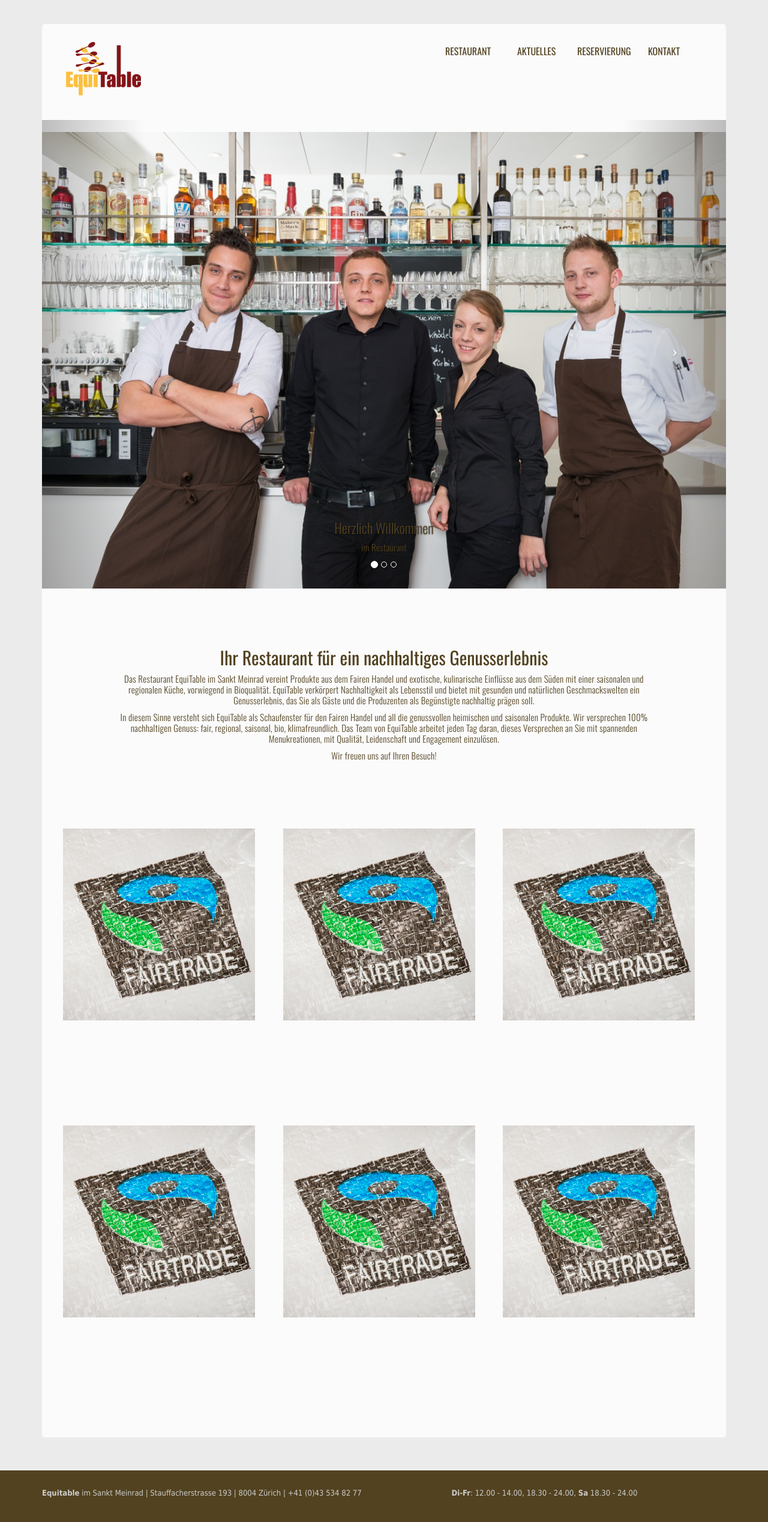
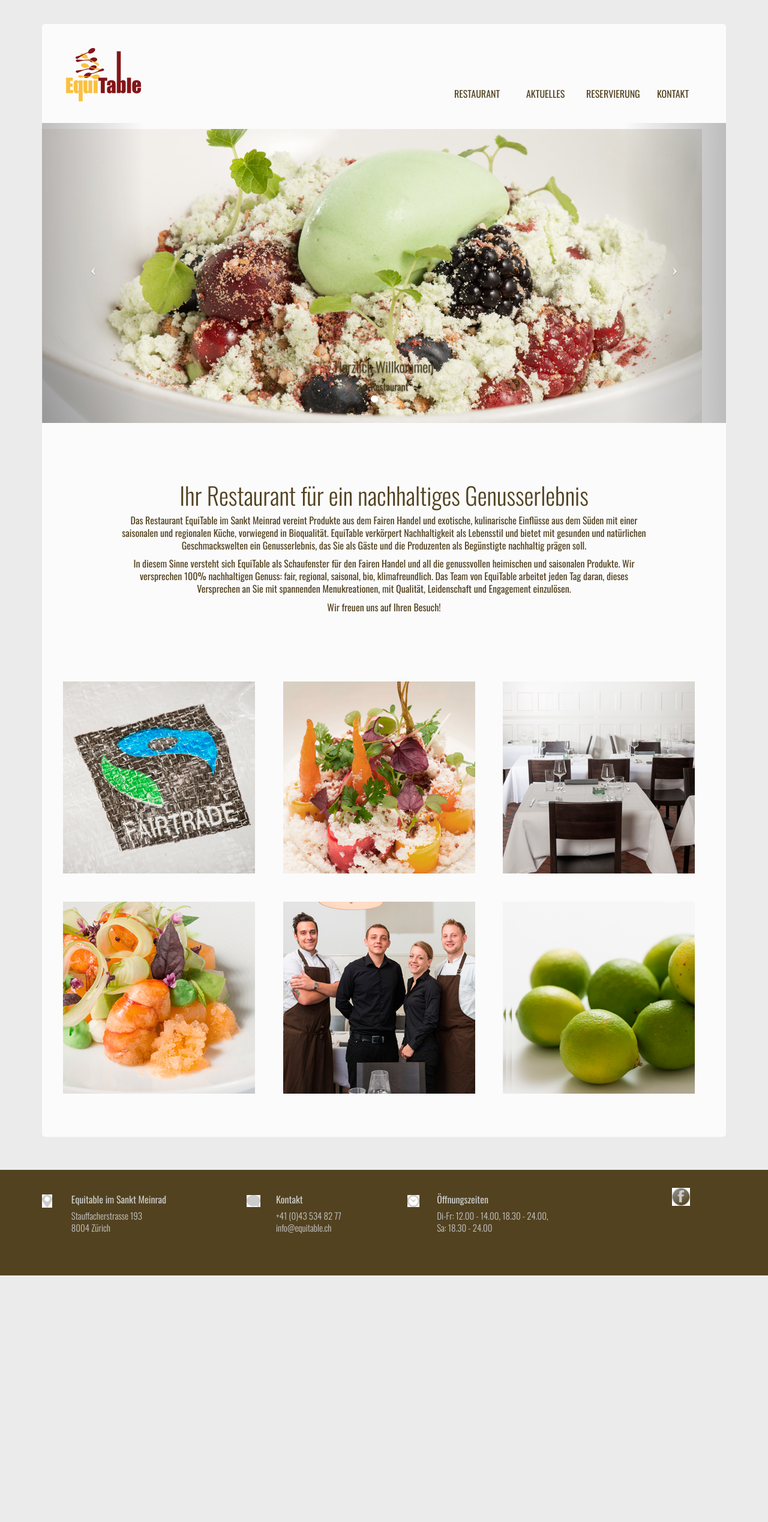
Before and after one commit to mklarmann/equitable, a Jekyll site: the page built from index.md, in a window 1280 px wide. Shown: the whole page at 60% size. Built offline with Jekyll 4.4.1, drawn with Linux system fonts in a browser that asks for light colours; after the commit the page ends 2126 px from its top, so only the background shows below that.

Commit message:
front-page

```diff
--- a/_includes/themes/twitter/default.html
+++ b/_includes/themes/twitter/default.html
@@ -189,12 +189,49 @@
   		<div class="container">
 			<div class="hidden-xs" style="height:20px"><br /></div>
   			<div class="row">
-		       <div class="col-md-6 ">
-		         <p><strong>Equitable</strong> im Sankt Meinrad | Stauffacherstrasse 193 | 8004 Zürich | +41 (0)43 534 82 77</p>
-			 	 </div>
-	      	 	<div class="col-md-4 col-md-offset-1">
-	          	  <p><strong>Di-Fr</strong>: 12.00 - 14.00, 18.30 - 24.00, <strong>Sa</strong> 18.30 - 24.00</p>
+		       	<div class="col-md-3">
+					<div class="row">
+						<div class="col-md-2">
+				 			<img src="{{ ASSET_PATH }}/images/icon_footer_location.png" />
+						</div>
+						<div class="col-md-10">
+							<h3>Equitable im Sankt Meinrad</h3>
+		         			<p>Stauffacherstrasse 193</br>8004 Zürich</p>
+						</div>
+					</div>
+			 	</div>
+		       	<div class="col-md-3 ">
+					<div class="row">
+						<div class="col-md-2 col-md-offset-2">
+				 			<img src="{{ ASSET_PATH }}/images/icon_footer_contact.png" />
+						</div>
+						<div class="col-md-8">
+							<h3>Kontakt</h3>
+		         			<p>+41 (0)43 534 82 77</br>info@equitable.ch</p>
+						</div>
+					</div>
+			 	</div>
+
+
+	      	 	<div class="col-md-3">
+					<div class="row">
+						<div class="col-md-2 col-md-offset-1">
+							<img src="{{ ASSET_PATH }}/images/icon_footer_openhours.png" />
+						</div>
+						<div class="col-md-9">
+							<h3>Öffnungszeiten</h3>
+	          	  			<p>Di-Fr: 12.00 - 14.00, 18.30 - 24.00, </br>Sa: 18.30 - 24.00</p>
+						</div>
+					</div>
 		  		</div>
+
+	      	 	<div class="col-md-2 col-md-offset-1">
+						<a href="https://www.facebook.com/SANKTMEINRAD"><img src="{{ ASSET_PATH }}/images/icon-footer_facebook.png" style="float:right;margin-right:60px"/></a>
+		  		</div>
+
+
+
+
 			  <!--   Website &copy; {{ site.time | date: '%Y' }} {{ site.author.name }} -->
   			</div>
   		</div>
--- a/_includes/themes/twitter/start.html
+++ b/_includes/themes/twitter/start.html
@@ -14,7 +14,7 @@
 		  <!-- Wrapper for slides -->
 		  <div class="carousel-inner">
 		    <div class="item active">
-		      <img class="img-responsive" src="{{ ASSET_PATH }}/images/team-test.jpg" alt="...">
+		      <img class="img-responsive" src="{{ ASSET_PATH }}/images/start_equitable_02food.jpg" alt="...">
 		      <div class="carousel-caption">
 			      <h3>Herzlich Willkommen</h3>
 			      <p>im Restaurant</p>
@@ -28,7 +28,7 @@
 		      </div>
 		    </div>
 		    <div class="item ">
-		      <img class="img-responsive" src="{{ ASSET_PATH }}/images/team-test.jpg" alt="...">
+		      <img class="img-responsive" src="{{ ASSET_PATH }}/images/start_equitable_03zutaten.jpg" alt="...">
 		      <div class="carousel-caption">
 			      <h3>Herzlich Willkommen</h3>
 			      <p>im Restaurant</p>
@@ -103,8 +103,9 @@
 	</div>
 
 	<div class="row">
+
+		<a href="{{ BASE_PATH }}/restaurant/karte">
 		<div class="col-md-4">
-
 		  <div class="flip-container" ontouchstart="this.classList.toggle('hover');">
 		  	<div class="flipper">
 		  		<div class="front">
@@ -113,60 +114,63 @@
 		  		</div>
 		  		<div class="back">
 		  			<!-- back content -->
+				  <img class="img-responsive" src="{{ ASSET_PATH }}/images/newTeaser00-textBG.png" style="position:absolute;top:0px;left:0px;z-index:-1;"/>
+
+				<div style="z-index:1;">
 				  <h2>Unsere Küche</h2>
 				  <p>Geniessen mit gutem Gewissen – unsere Küche legt höchsten Wert auf  biologische, fair gehandelte und regionale Produkte und vegetarische, klimafreundliche Gerichte.</p>
-
-
-  				<a style="float:right;margin-top:-30px" href="{{ BASE_PATH }}/restaurant/karte"><img class="img-responsive" src="{{ ASSET_PATH }}/images/weiter-btn-alpha.png" /></a>
+				</div>
 
 		  		</div>
 		  	</div>
 		  </div>
-		</div>
+		</div></a>
 
 
+		<a href="{{ BASE_PATH }}/aktuelles/Galerie">
 		<div class="col-md-4">
-
 		  <div class="flip-container" ontouchstart="this.classList.toggle('hover');">
 		  	<div class="flipper">
 		  		<div class="front">
 		  			<!-- front content -->
-					<img class="img-responsive" src="{{ ASSET_PATH }}/images/newTeaser04-kueche.png" />
+					<img class="img-responsive" src="{{ ASSET_PATH }}/images/newTeaser06-Galerie.png" />
 		  		</div>
 		  		<div class="back">
 		  			<!-- back content -->
-				  <h2>Unsere Küche</h2>
-				  <p>Geniessen mit gutem Gewissen – unsere Küche legt höchsten Wert auf  biologische, fair gehandelte und regionale Produkte und vegetarische, klimafreundliche Gerichte.</p>
+				  <img class="img-responsive" src="{{ ASSET_PATH }}/images/newTeaser00-textBG.png" style="position:absolute;top:0px;left:0px;z-index:-1;"/>
 
-
-  				<a style="float:right;margin-top:-30px" href="{{ BASE_PATH }}/restaurant/karte"><img class="img-responsive" src="{{ ASSET_PATH }}/images/weiter-btn-alpha.png" /></a>
+				<div style="z-index:1;">
+				  <h2>Galerie</h2>
+				  <p>Das Auge isst mit. Lassen Sie sich von uns nicht nur geschmacklich, sondern auch optisch überzeugen.</p>
+				</div>
 
 		  		</div>
 		  	</div>
 		  </div>
-		</div>
+		</div></a>
 
 
+		<a href="{{ BASE_PATH }}/reservierung/Reservation">
 		<div class="col-md-4">
-
 		  <div class="flip-container" ontouchstart="this.classList.toggle('hover');">
 		  	<div class="flipper">
 		  		<div class="front">
 		  			<!-- front content -->
-					<img class="img-responsive" src="{{ ASSET_PATH }}/images/newTeaser04-kueche.png" />
+					<img class="img-responsive" src="{{ ASSET_PATH }}/images/newTeaser03-reservierung.png" />
 		  		</div>
 		  		<div class="back">
 		  			<!-- back content -->
-				  <h2>Unsere Küche</h2>
-				  <p>Geniessen mit gutem Gewissen – unsere Küche legt höchsten Wert auf  biologische, fair gehandelte und regionale Produkte und vegetarische, klimafreundliche Gerichte.</p>
+				  <img class="img-responsive" src="{{ ASSET_PATH }}/images/newTeaser00-textBG.png" style="position:absolute;top:0px;left:0px;z-index:-1;"/>
 
-
-  				<a style="float:right;margin-top:-30px" href="{{ BASE_PATH }}/restaurant/karte"><img class="img-responsive" src="{{ ASSET_PATH }}/images/weiter-btn-alpha.png" /></a>
+				<div style="z-index:1;">
+				  <h2>Reservierung</h2>
+				  <p>Nutzen Sie die Gelegenheit und reservieren Sie Ihren Tisch gleich online.</p>
+				</div>
 
 		  		</div>
 		  	</div>
 		  </div>
-		</div>
+		</div></a>
 
 
 
@@ -174,71 +178,80 @@
 
 
 	<div class="row">
+
+
+
+		<a href="{{ BASE_PATH }}/restaurant/karte">
 		<div class="col-md-4">
-
 		  <div class="flip-container" ontouchstart="this.classList.toggle('hover');">
 		  	<div class="flipper">
 		  		<div class="front">
 		  			<!-- front content -->
-  					<img class="img-responsive" src="{{ ASSET_PATH }}/images/newTeaser04-kueche.png" />
+					<img class="img-responsive" src="{{ ASSET_PATH }}/images/newTeaser01-karte.png" />
 		  		</div>
 		  		<div class="back">
 		  			<!-- back content -->
-  				  <h2>Unsere Küche</h2>
-  				  <p>Geniessen mit gutem Gewissen – unsere Küche legt höchsten Wert auf  biologische, fair gehandelte und regionale Produkte und vegetarische, klimafreundliche Gerichte.</p>
+				  <img class="img-responsive" src="{{ ASSET_PATH }}/images/newTeaser00-textBG.png" style="position:absolute;top:0px;left:0px;z-index:-1;"/>
 
-
-    				<a style="float:right;margin-top:-30px" href="{{ BASE_PATH }}/restaurant/karte"><img class="img-responsive" src="{{ ASSET_PATH }}/images/weiter-btn-alpha.png" /></a>
+				<div style="z-index:1;">
+				  <h2>Karte</h2>
+				  <p>Hinter jedem der hochwertigen, nachhaltigen Produkte, die unser Küchenduo zu Köstlichkeiten verarbeitet, verbirgt sich eine Geschichte die wir Ihnen näher bringen möchten.</p>
+				</div>
 
 		  		</div>
 		  	</div>
 		  </div>
-  		</div>
+		</div></a>
 
 
+
+
+		<a href="{{ BASE_PATH }}/restaurant/unser-team">
 		<div class="col-md-4">
-
 		  <div class="flip-container" ontouchstart="this.classList.toggle('hover');">
 		  	<div class="flipper">
 		  		<div class="front">
 		  			<!-- front content -->
-  					<img class="img-responsive" src="{{ ASSET_PATH }}/images/newTeaser04-kueche.png" />
+					<img class="img-responsive" src="{{ ASSET_PATH }}/images/newTeaser02-team.png" />
 		  		</div>
 		  		<div class="back">
 		  			<!-- back content -->
-  				  <h2>Unsere Küche</h2>
-  				  <p>Geniessen mit gutem Gewissen – unsere Küche legt höchsten Wert auf  biologische, fair gehandelte und regionale Produkte und vegetarische, klimafreundliche Gerichte.</p>
+				  <img class="img-responsive" src="{{ ASSET_PATH }}/images/newTeaser00-textBG.png" style="position:absolute;top:0px;left:0px;z-index:-1;"/>
 
-
-    				<a style="float:right;margin-top:-30px" href="{{ BASE_PATH }}/restaurant/karte"><img class="img-responsive" src="{{ ASSET_PATH }}/images/weiter-btn-alpha.png" /></a>
+				<div style="z-index:1;">
+				  <h2>Unsere Team</h2>
+				  <p>Unser Team vereint Spitzenkräfte mit unterschiedlichen Hintergründen und langjähriger Erfahrung in ihrem Metier. Lassen Sie sich persönlich von uns überzeugen.</p>
+				</div>
 
 		  		</div>
 		  	</div>
 		  </div>
-  		</div>
+		</div></a>
 
 
 
+		<a href="{{ BASE_PATH }}/aktuelles/aktuelles/">
 		<div class="col-md-4">
-
 		  <div class="flip-container" ontouchstart="this.classList.toggle('hover');">
 		  	<div class="flipper">
 		  		<div class="front">
 		  			<!-- front content -->
-  					<img class="img-responsive" src="{{ ASSET_PATH }}/images/newTeaser04-kueche.png" />
+					<img class="img-responsive" src="{{ ASSET_PATH }}/images/newTeaser05-aktuell.png" />
 		  		</div>
 		  		<div class="back">
 		  			<!-- back content -->
-  				  <h2>Unsere Küche</h2>
-  				  <p>Geniessen mit gutem Gewissen – unsere Küche legt höchsten Wert auf  biologische, fair gehandelte und regionale Produkte und vegetarische, klimafreundliche Gerichte.</p>
+				  <img class="img-responsive" src="{{ ASSET_PATH }}/images/newTeaser00-textBG.png" style="position:absolute;top:0px;left:0px;z-index:-1;"/>
 
-
-    				<a style="float:right;margin-top:-30px" href="{{ BASE_PATH }}/restaurant/karte"><img class="img-responsive" src="{{ ASSET_PATH }}/images/weiter-btn-alpha.png" /></a>
+				<div style="z-index:1;">
+				  <h2>Aktuelles</h2>
+				  <p>Die Gourmesse 2013 - equiTable war am Samstag, 5.10., in der Showküche live vertreten. </p>
+				</div>
 
 		  		</div>
 		  	</div>
 		  </div>
-  		</div>
+		</div></a>
+
 
 	  </div>
 
--- a/style.css
+++ b/style.css
@@ -95,9 +95,9 @@
 ----------------------------------------- */
 
 h1 {
-	font-family: 'Oswald Regular', "Oswald", "Lucida Grande", sans-serif;
-	font-weight: 400;
-	font-size: 30px;
+	font-family: 'Oswald Light', "Oswald", "Lucida Grande", sans-serif;
+	font-weight: 300;
+	font-size: 40px;
 /*	color: #654B13;*/
 	color: #524220;
 
@@ -123,7 +123,11 @@
 
 }
 
-h3{
+.flipper h2 {
+	padding:20px;
+}
+
+h3 {
 	font-family: 'Oswald Light',  "Oswald", "Lucida Grande", sans-serif;
 	font-weight: 300;
 	font-size: 23px;
@@ -135,21 +139,25 @@
 
 p {
 	font-family: 'Tahoma', "Lucida Grande", sans-serif;
-	font-size: 14px;
+	font-size: 15px;
 /*	color: #71592e;*/
 	color: #524220;
-	line-height: 1.2em;
+	line-height: 1.3em;
+}
+
+.flipper p {
+	padding:15px;
 }
 
 .start p {
-	font-family: 'Oswald Light',  "Oswald", "Lucida Grande", sans-serif;
-	font-weight: 300;
-	font-size: 15px;
+	font-family: 'Oswald Regular',  "Oswald", "Lucida Grande", sans-serif;
+	font-weight: 400;
+	font-size: 16px;
 /*	color: #654B13;*/
 	color: #524220;
-	letter-spacing:0.02em;
-	line-height:1.2em;
-	text-shadow: 0 6 12px #ffffff;
+/*	letter-spacing:0.02em;*/
+	line-height:1.3em;
+/*	text-shadow: 0 6 12px #ffffff;*/
 	/* 15px ist schwierig, weil es das blur ist, d.h. man sieht es nicht mehr
 	--- das macht nix, es wird ja trotzdem schon weiß dahinter und man kann den text besser lesen.. */
 }
@@ -258,7 +266,7 @@
 
 header {
 
-	 padding-top: 0px;
+	 padding-top: 10px;
   /* background: url({{ ASSET_PATH }}/images/cut3.png) repeat-x ;*/
 /*  background: url({{ ASSET_PATH }}/images/background_falling.png) no-repeat;
   background-position:80% 0%;*/
@@ -266,8 +274,10 @@
 
   padding-bottom: 645px;
 
+
+/*  Wie hoch steht die navbox?*/
 /*  margin-bottom:-620px;*/
-  margin-bottom:-670px;
+  margin-bottom:-640px;
 
 
 /*  min-height:150px;*/
@@ -276,9 +286,14 @@
 header nav {
 /*		display:none;*/
 /*	margin-top: -36px; */
-	margin-top: -56px;
-	margin-bottom:-6px; margin-right:0px;
+/*	margin-top: -56px; */
+	margin-top: -6px;
+	margin-bottom:-36px; margin-right:0px;
 	min-height:150px;
+	z-index:2;
+	position:absolute;
+	right:0px;
+
 
 
 
@@ -306,11 +321,16 @@
 header nav ul li img {  max-height: 16px; margin-right:15px; margin-bottom:-1px;}
 
 
-.row{margin-bottom:15px;}
+.row{ margin-bottom:15px; }
 
 #carousel-example-generic {
-	margin-left:-35px;margin-right:-35px;
+	margin-left:-35px; margin-right:-35px;
 }
+
+.carousel-inner {
+	max-height:500px;
+}
+
 
 
 /* -----------------------------------------
@@ -351,16 +371,33 @@
 
 
 footer h3 {
+	font-family: 'Oswald Regular',  "Oswald", "Lucida Grande", sans-serif;
+	font-weight: 400;
 	color:#cccccc;
 
-	font-size: 14px;
-	font-weight: 600;
-/*	font-weight: bold */
-	text-transform: uppercase;
+	font-size: 16px;
+/*	text-transform: uppercase;*/
+	display:inline;
+/*		line-height: 1.4em; */
+
+
+
 }
 
 
-footer a, footer p {
+footer p {
+	font-family: 'Oswald Light', "Oswald", "Lucida Grande", sans-serif;
+	font-weight: 300;
+	color:#cccccc;
+
+	padding-top:0.5em;
+	font-size: 15px;
+
+}
+
+
+
+footer a {
 	color:#cccccc;
 	font-size:13px;
 }
@@ -378,6 +415,8 @@
 	-moz-perspective: 1000;
 	perspective: 1000;
 /*	perspective: 1000;*/
+		margin-bottom:70px;
+
 }
 	/* flip the pane when hovered */
 	.flip-container:hover .flipper, .flip-container.hover .flipper {
@@ -389,8 +428,10 @@
 	}
 
 .flip-container, .front, .back {
-	width: 320px;
-	height: 480px;
+/*	width: 320px;
+	height: 480px;*/
+/*	min-width:282px;*/
+	min-height:282px;
 }
 
 /* flip speed goes here */
@@ -430,7 +471,7 @@
 	transform: rotateY(180deg);
 
 
-	background: url({{ ASSET_PATH }}/images/newTeaser00-textBG.png) no-repeat top center;
+/*	background: url({{ ASSET_PATH }}/images/newTeaser00-textBG.png) no-repeat bottom center;*/
 
 	padding:20px;
 	text-align:center;
```
Also changed, not shown: _posts/reservierung/2013-09-26-Reservation.html (+6 -1 lines), _posts/restaurant/2013-09-26-unser-team.html (+23 -22 lines), assets/images/start_equitable_02food.jpg (added), assets/images/start_equitable_03zutaten.jpg (added), assets/images/team-test.jpg. Lines whose indentation alone changed are shown as unchanged.
